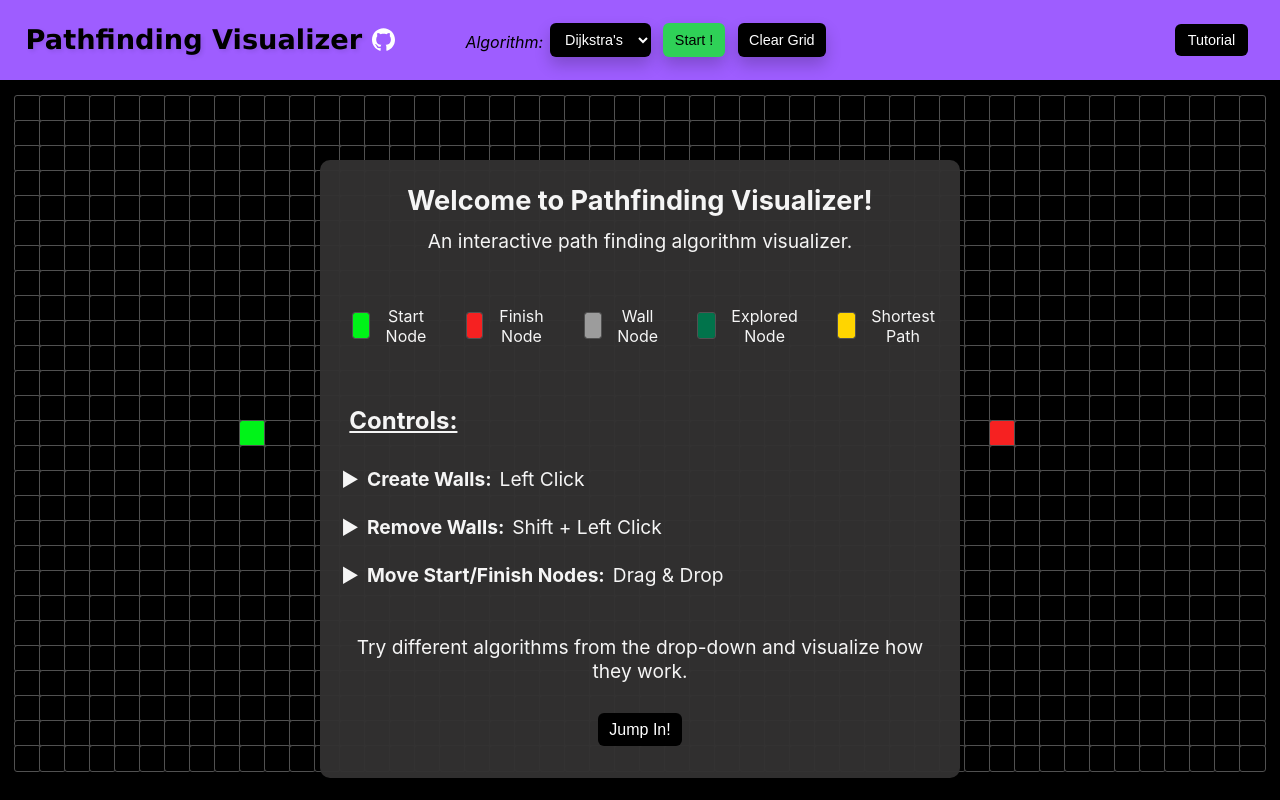
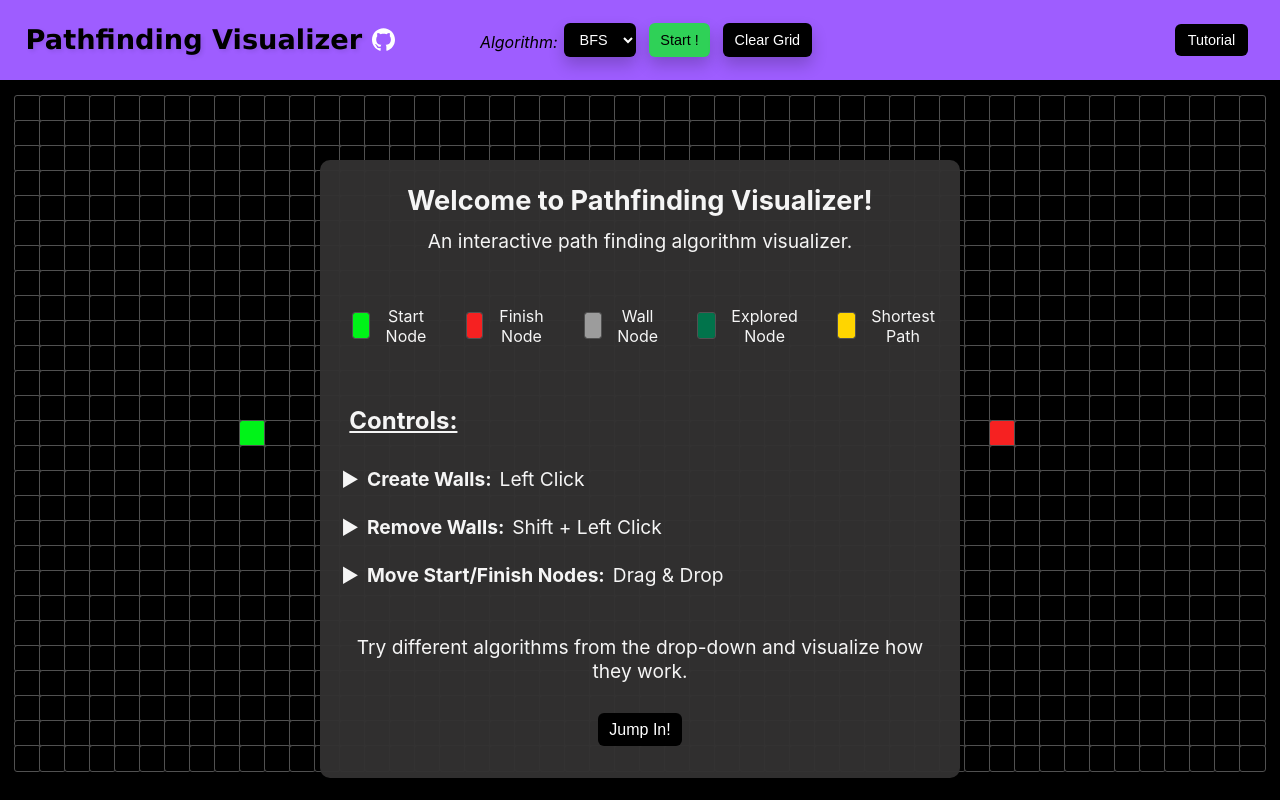
Before and after one commit to Ayudh-65/Pathfinding-Visualizer, a React (Create React App) app: page / in a window 1280 px wide. Built offline with nearby package versions, Linux system fonts and the light colour scheme.

Commit message:
Fixed DFS ignoring walls issue

```diff
--- a/src/algorithms/dfs.js
+++ b/src/algorithms/dfs.js
@@ -12,9 +12,11 @@ export function depthFirstSearch(grid, startNode, finishNode) {
 
     const unvisitedNeighbors = getUnvisitedNeighbors(currentNode, grid);
     for (const neighbor of unvisitedNeighbors) {
+      if (!neighbor.isWall) {
         neighbor.isVisited = true;
         neighbor.previousNode = currentNode;
         stack.push(neighbor);
+      }
     }
   }
 
--- a/src/components/PathfindingVisualizer.jsx
+++ b/src/components/PathfindingVisualizer.jsx
@@ -243,7 +243,7 @@ export default function PathfindingVisualizer() {
         <div className="controlsDiv">
           <label htmlFor="algorithm" className="algoSelectLabel">Algorithm:</label>
           <select onChange={(e) => handleAlgoChange(e)} id="algorithm" className="algoDropDown">
-            <option value="dijkstra">Dijkstra's</option>
+            <option value="bfs">BFS</option>
             <option value="dfs">DFS</option>
           </select>
           <button className="visualizeButton" onClick={visualizeAlgorithm}>
```
Lines whose indentation alone changed are shown as unchanged.
